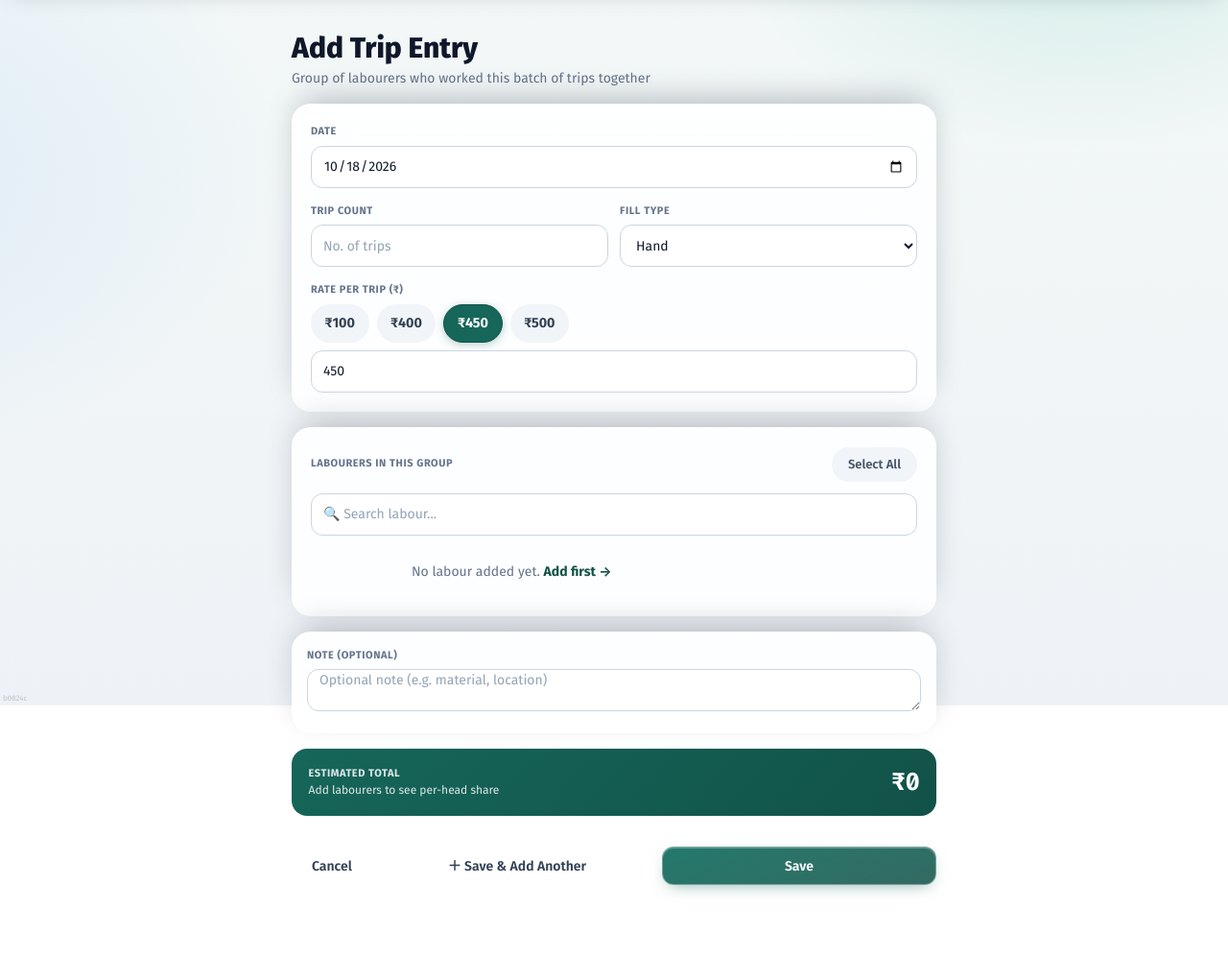
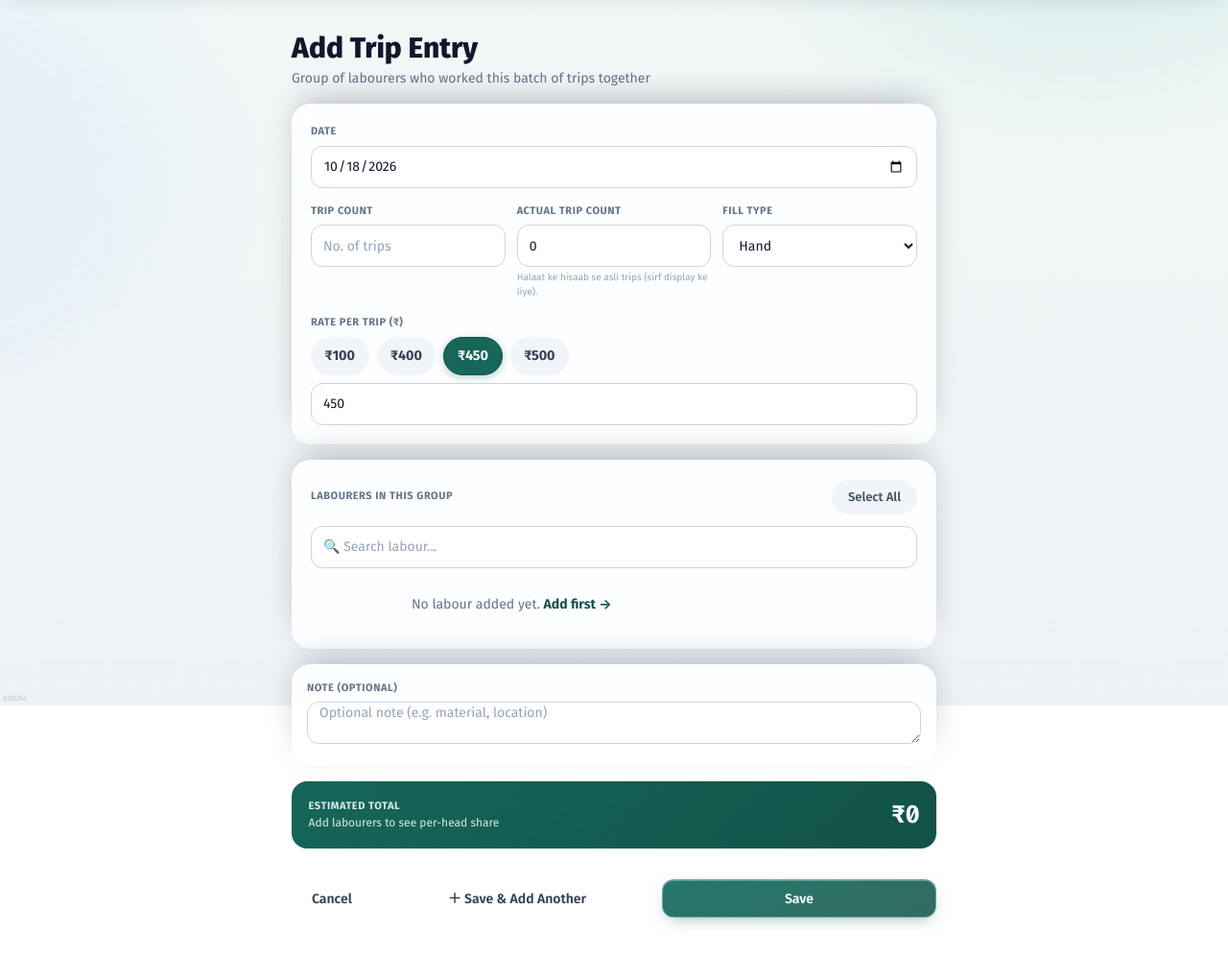
Before and after one commit to sahil4403/business-insights, a Django app: page /labour/trips/add/ in a window 1280 px wide. Shown: the part 65-1061 px from the top of the page at 96% size. Before the commit the page ends 997 px from the top, so only its background shows below. Run offline with Django 5.2, Linux system fonts and the light colour scheme; the visitor is signed in with stand-in values (Sample User, id 1); data that the repository does not hold is empty.

Commit message:
feat(labour): add actual_trip_count display alongside trip count

```diff
--- a/labour/forms.py
+++ b/labour/forms.py
@@ -81,13 +81,18 @@ class LabourTripGroupForm(forms.ModelForm):
 
     class Meta:
         model = LabourTripGroup
-        fields = ['date', 'trip_count', 'rate_per_trip', 'fill_type', 'labourers', 'note']
+        fields = ['date', 'trip_count', 'actual_trip_count', 'rate_per_trip', 'fill_type', 'labourers', 'note']
         widgets = {
             'date': DateInput(),
             'trip_count': forms.NumberInput(attrs={
                 'class': 'input',
                 'min': 1,
                 'placeholder': 'No. of trips',
+            }),
+            'actual_trip_count': forms.NumberInput(attrs={
+                'class': 'input',
+                'min': 0,
+                'placeholder': 'Actual trips done',
             }),
             'rate_per_trip': forms.NumberInput(attrs={
                 'class': 'input',
--- a/labour/models.py
+++ b/labour/models.py
@@ -466,6 +466,11 @@ class LabourTripGroup(models.Model):
 
     date = models.DateField()
     trip_count = models.PositiveIntegerField()
+    actual_trip_count = models.PositiveIntegerField(
+        default=0,
+        blank=True,
+        help_text="Actual trips physically done (may differ from trip_count). Shown only for display.",
+    )
     rate_per_trip = models.DecimalField(
         max_digits=10,
         decimal_places=2,
--- a/labour/templates/labour/labour_detail.html
+++ b/labour/templates/labour/labour_detail.html
@@ -405,6 +405,9 @@ document.addEventListener('keydown', function(e) { if (e.key === 'Escape') close
                             <span class="text-[10px] px-2 py-0.5 rounded-full bg-slate-100 text-slate-500 font-semibold whitespace-nowrap">
                                 {{ g.trip_count }} trip{{ g.trip_count|pluralize }}{% if g.load_type %} · {{ g.load_type }}{% endif %}
                             </span>
+                            {% if g.actual_trip_count %}
+                            <span class="text-[10px] bg-amber-50 text-amber-700 px-1.5 py-0.5 rounded font-bold ml-1 border border-amber-200">Actual: {{ g.actual_trip_count }}</span>
+                            {% endif %}
                             {% endif %}
                         </div>
                         <div class="text-right shrink-0 flex items-center gap-1.5">
--- a/labour/templates/labour/trip_group_form.html
+++ b/labour/templates/labour/trip_group_form.html
@@ -64,10 +64,15 @@
                 {{ form.date }}
             </div>
 
-            <div class="grid grid-cols-2 gap-3">
+            <div class="grid grid-cols-3 gap-3">
                 <div>
                     <label class="label">Trip Count</label>
                     {{ form.trip_count }}
+                </div>
+                <div>
+                    <label class="label">Actual Trip Count</label>
+                    {{ form.actual_trip_count }}
+                    <p class="text-[10px] text-slate-400 mt-1">Halaat ke hisaab se asli trips (sirf display ke liye).</p>
                 </div>
                 <div>
                     <label class="label">Fill Type</label>
--- a/labour/templates/labour/trip_group_list.html
+++ b/labour/templates/labour/trip_group_list.html
@@ -104,6 +104,9 @@
                                                                 {% if r.group.fill_type == 'JCB' %}bg-amber-50 text-amber-700{% else %}bg-slate-100 text-slate-500{% endif %}">{{ r.group.fill_type }}</span>
                                                         {% endif %}
                                                         <span class="text-[12px] text-slate-700 font-bold num">{{ r.group.trip_count }} trips</span>
+                                                        {% if r.group.actual_trip_count %}
+                                                        <span class="text-[10px] bg-amber-50 text-amber-700 px-1.5 py-0.5 rounded font-bold ml-1 border border-amber-200">Actual: {{ r.group.actual_trip_count }}</span>
+                                                        {% endif %}
                                                         <span class="text-slate-300 hidden md:inline-block">|</span>
                                                         <span class="text-[12px] text-slate-500 font-medium num">@ ₹{{ r.group.rate_per_trip|floatformat:0 }}</span>
                                                     </div>
```
Also changed, not shown: labour/migrations/0022_labourtripgroup_actual_trip_count.py (added).
